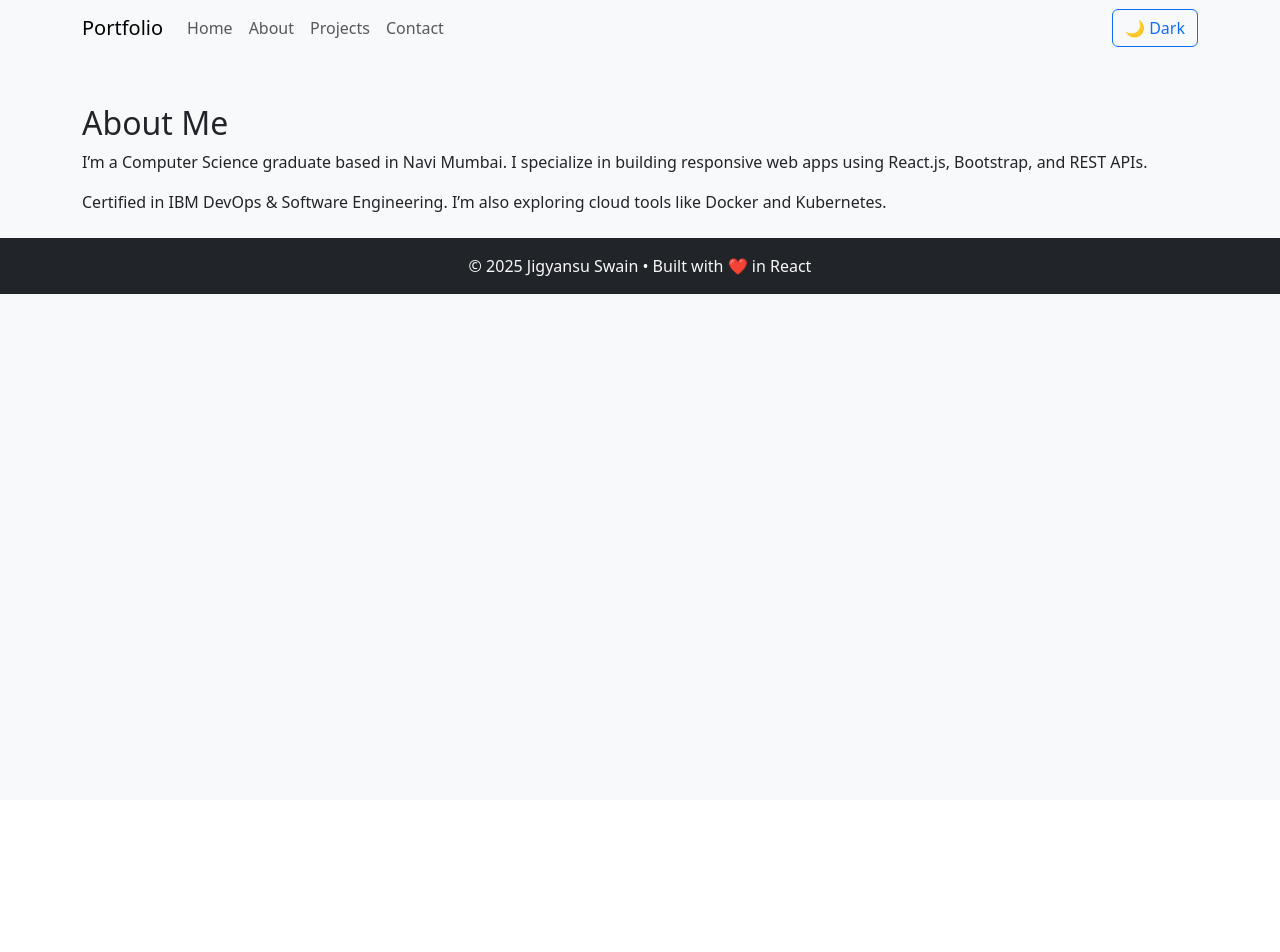
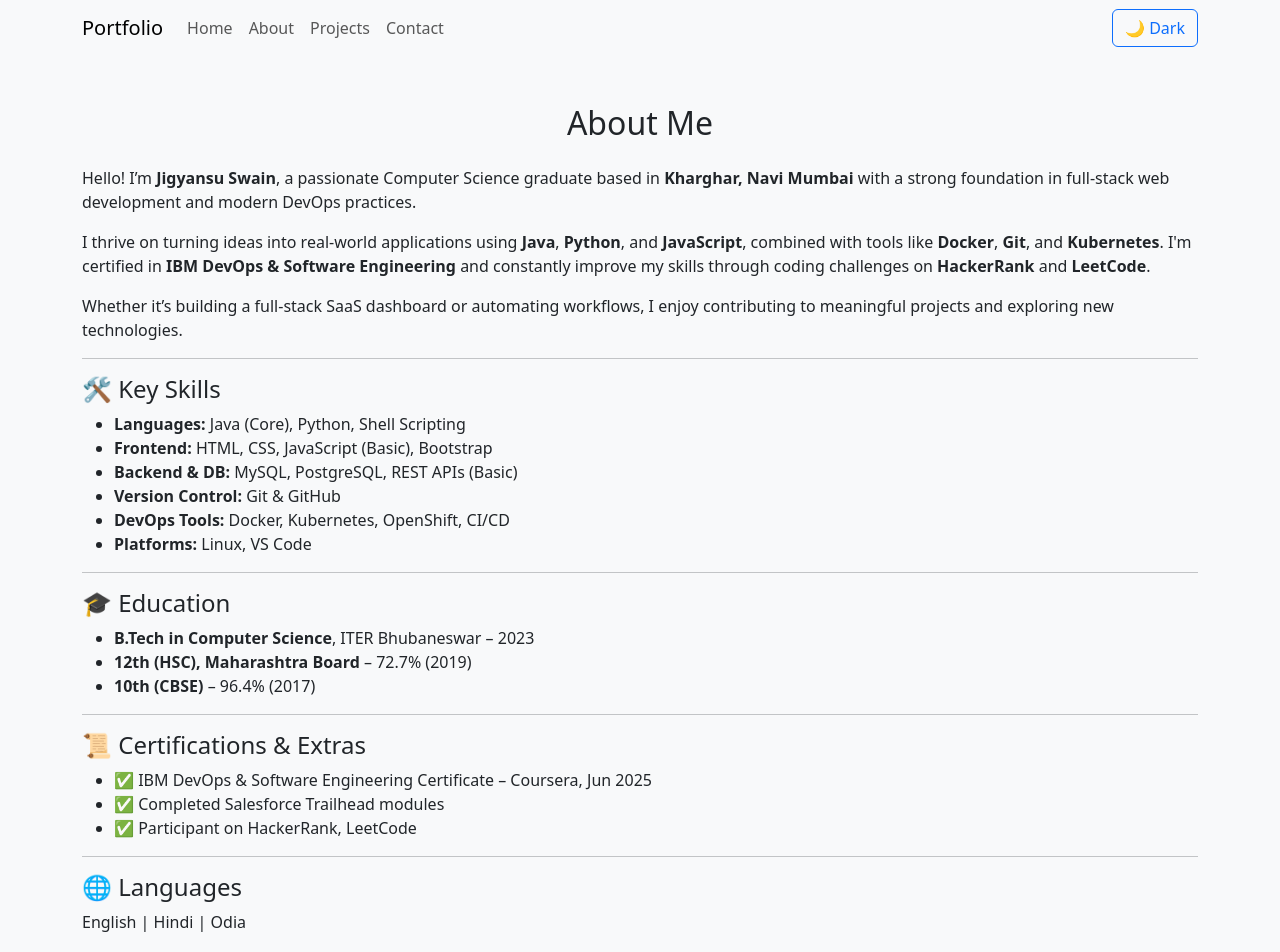
Before and after one commit to JigsLast/react-portfolio, a React (Create React App) app: page /about in a window 1280 px wide. Shown: the top 952 px of the page. Before the commit the page ends 800 px from the top, so only its background shows below. Built offline with nearby package versions, Linux system fonts and the light colour scheme.

Commit message:
Updated About me section

```diff
--- a/src/pages/About.js
+++ b/src/pages/About.js
@@ -1,16 +1,59 @@
 import React from "react";
 import { Container } from "react-bootstrap";
 
-const About = () => (
-  <Container className="mt-5">
-    <h2>About Me</h2>
+const About = () => {
+  return (
+    <Container className="my-5">
+      <h2 className="text-center mb-4">About Me</h2>
+
       <p>
-      I’m a Computer Science graduate based in Navi Mumbai. I specialize in building responsive web apps using React.js, Bootstrap, and REST APIs.
+        Hello! I’m <strong>Jigyansu Swain</strong>, a passionate Computer Science graduate based in <strong>Kharghar, Navi Mumbai</strong> with a strong foundation in full-stack web development and modern DevOps practices.
       </p>
+
       <p>
-      Certified in IBM DevOps & Software Engineering. I’m also exploring cloud tools like Docker and Kubernetes.
+        I thrive on turning ideas into real-world applications using <strong>Java</strong>, <strong>Python</strong>, and <strong>JavaScript</strong>, combined with tools like <strong>Docker</strong>, <strong>Git</strong>, and <strong>Kubernetes</strong>. I'm certified in <strong>IBM DevOps & Software Engineering</strong> and constantly improve my skills through coding challenges on <strong>HackerRank</strong> and <strong>LeetCode</strong>.
       </p>
+
+      <p>
+        Whether it’s building a full-stack SaaS dashboard or automating workflows, I enjoy contributing to meaningful projects and exploring new technologies.
+      </p>
+
+      <hr />
+
+      <h4>🛠️ Key Skills</h4>
+      <ul>
+        <li><strong>Languages:</strong> Java (Core), Python, Shell Scripting</li>
+        <li><strong>Frontend:</strong> HTML, CSS, JavaScript (Basic), Bootstrap</li>
+        <li><strong>Backend & DB:</strong> MySQL, PostgreSQL, REST APIs (Basic)</li>
+        <li><strong>Version Control:</strong> Git & GitHub</li>
+        <li><strong>DevOps Tools:</strong> Docker, Kubernetes, OpenShift, CI/CD</li>
+        <li><strong>Platforms:</strong> Linux, VS Code</li>
+      </ul>
+
+      <hr />
+
+      <h4>🎓 Education</h4>
+      <ul>
+        <li><strong>B.Tech in Computer Science</strong>, ITER Bhubaneswar – 2023</li>
+        <li><strong>12th (HSC), Maharashtra Board</strong> – 72.7% (2019)</li>
+        <li><strong>10th (CBSE)</strong> – 96.4% (2017)</li>
+      </ul>
+
+      <hr />
+
+      <h4>📜 Certifications & Extras</h4>
+      <ul>
+        <li>✅ IBM DevOps & Software Engineering Certificate – Coursera, Jun 2025</li>
+        <li>✅ Completed Salesforce Trailhead modules</li>
+        <li>✅ Participant on HackerRank, LeetCode</li>
+      </ul>
+
+      <hr />
+
+      <h4>🌐 Languages</h4>
+      <p>English | Hindi | Odia</p>
     </Container>
   );
+};
 
 export default About;
```
Lines whose indentation alone changed are shown as unchanged.
